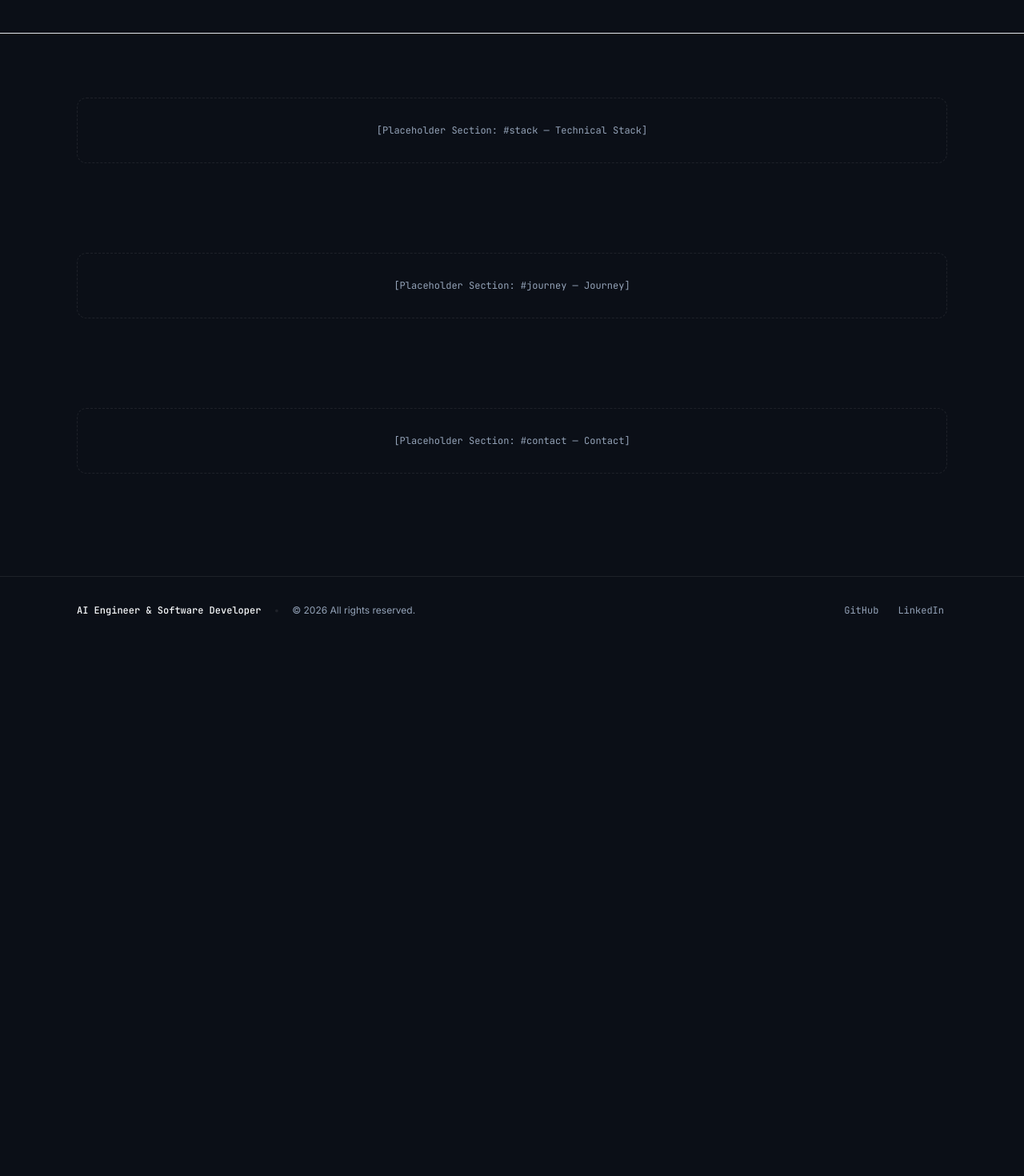
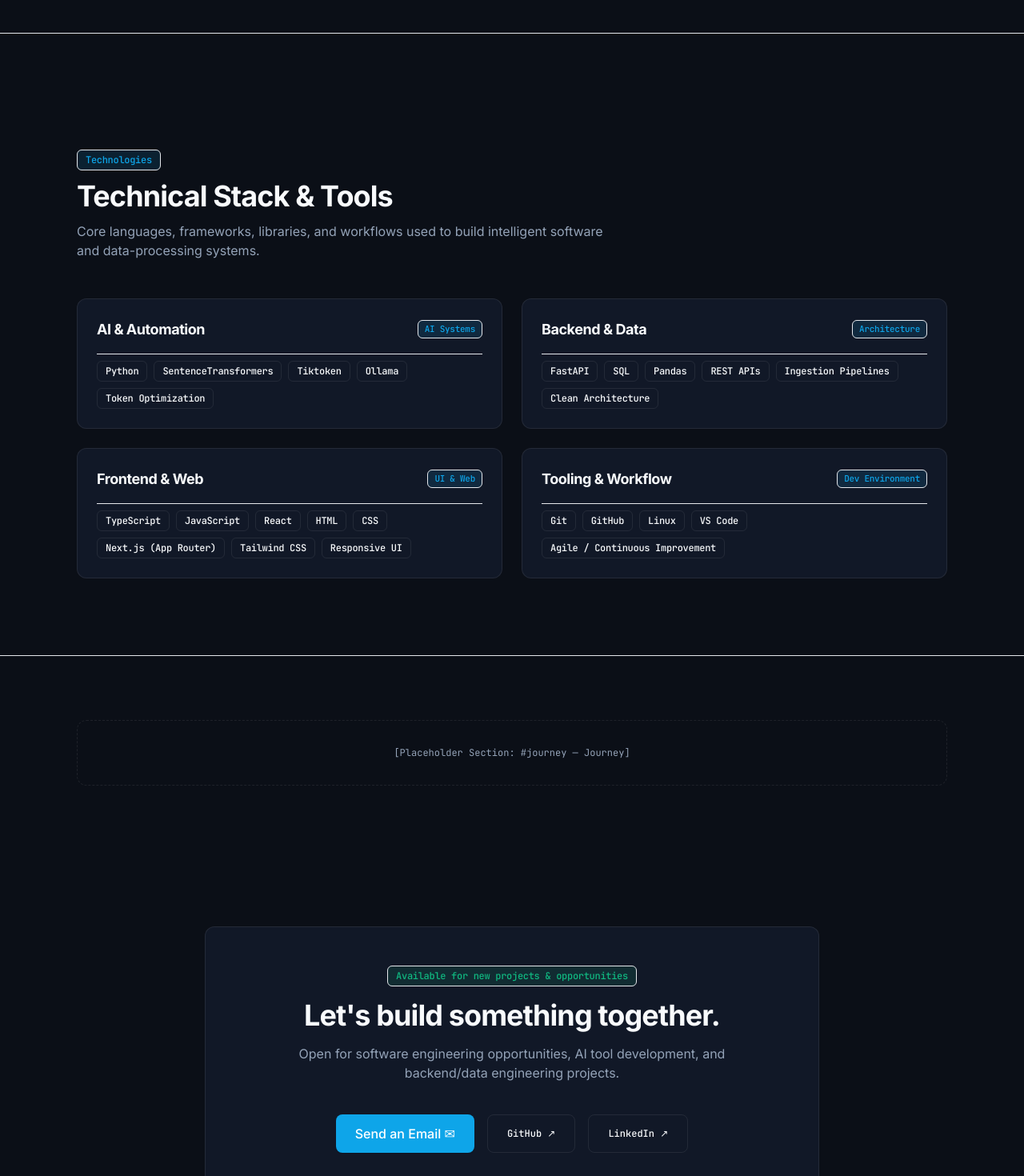
Before and after one commit to ddamago0/Portfolio, a Next.js app: page / in a window 1280 px wide. Shown: the part 3020-4490 px from the top of the page at 80% size. Before the commit the page ends 3825 px from the top, so only its background shows below. Built offline with nearby package versions, Linux system fonts and the light colour scheme.

Commit message:
feat: add technical stack taxonomy and contact call-to-action sections

```diff
--- a/src/app/page.tsx
+++ b/src/app/page.tsx
@@ -2,6 +2,8 @@ import { Hero } from "@/components/sections/hero";
 import { Projects } from "@/components/sections/projects";
 import { About } from "@/components/sections/about";
 import { WhatIBuild } from "@/components/sections/what-i-build";
+import { TechStack } from "@/components/sections/tech-stack";
+import { Contact } from "@/components/sections/contact";
 import { Container } from "@/components/ui/container";
 
 export default function Home() {
@@ -19,15 +21,10 @@ export default function Home() {
       {/* What I Build Section */}
       <WhatIBuild />
 
-      {/* Remaining Section Placeholders for Anchor Navigation */}
-      <section id="stack" className="scroll-mt-20 py-8">
-        <Container size="lg">
-          <div className="border border-dashed border-surface-border rounded-xl p-8 text-center text-xs font-mono text-muted-foreground">
-            [Placeholder Section: #stack — Technical Stack]
-          </div>
-        </Container>
-      </section>
+      {/* Technical Stack Section */}
+      <TechStack />
 
+      {/* Journey Section Placeholder (for #journey anchor navigation) */}
       <section id="journey" className="scroll-mt-20 py-8">
         <Container size="lg">
           <div className="border border-dashed border-surface-border rounded-xl p-8 text-center text-xs font-mono text-muted-foreground">
@@ -36,13 +33,8 @@ export default function Home() {
         </Container>
       </section>
 
-      <section id="contact" className="scroll-mt-20 py-8">
-        <Container size="lg">
-          <div className="border border-dashed border-surface-border rounded-xl p-8 text-center text-xs font-mono text-muted-foreground">
-            [Placeholder Section: #contact — Contact]
-          </div>
-        </Container>
-      </section>
+      {/* Contact Section */}
+      <Contact />
     </main>
   );
 }
--- /dev/null
+++ b/src/components/sections/contact.tsx
@@ -0,0 +1,55 @@
+import * as React from "react";
+import { Container } from "@/components/ui/container";
+import { Badge } from "@/components/ui/badge";
+import { Card } from "@/components/ui/card";
+import { Button } from "@/components/ui/button";
+import { contactContent } from "@/content/contact";
+
+export const Contact: React.FC = () => {
+  return (
+    <section id="contact" className="scroll-mt-20 py-16 sm:py-24 border-b border-surface-border/60">
+      <Container size="lg">
+        <Card className="border-surface-border bg-surface/90 p-8 sm:p-12 text-center space-y-8 max-w-3xl mx-auto">
+          <div className="space-y-4 max-w-xl mx-auto">
+            <div className="flex justify-center">
+              <Badge variant="success">
+                {contactContent.statusMessage}
+              </Badge>
+            </div>
+            <h2 className="text-2xl sm:text-4xl font-bold tracking-tight text-foreground">
+              {contactContent.sectionTitle}
+            </h2>
+            <p className="text-sm sm:text-base text-muted-foreground leading-relaxed">
+              {contactContent.sectionDescription}
+            </p>
+          </div>
+
+          <div className="flex flex-col sm:flex-row items-center justify-center gap-4 pt-2">
+            <Button
+              variant="primary"
+              size="lg"
+              href={`mailto:${contactContent.email}`}
+              className="w-full sm:w-auto"
+            >
+              {contactContent.emailCtaLabel} ✉
+            </Button>
+
+            {contactContent.socials.map((social) => (
+              <Button
+                key={social.platform}
+                variant="outline"
+                size="lg"
+                href={social.url}
+                target="_blank"
+                rel="noopener noreferrer"
+                className="w-full sm:w-auto font-mono text-xs"
+              >
+                {social.platform} ↗
+              </Button>
+            ))}
+          </div>
+        </Card>
+      </Container>
+    </section>
+  );
+};
--- /dev/null
+++ b/src/components/sections/tech-stack.tsx
@@ -0,0 +1,53 @@
+import * as React from "react";
+import { Container } from "@/components/ui/container";
+import { Badge } from "@/components/ui/badge";
+import { Card } from "@/components/ui/card";
+import { stackContent } from "@/content/stack";
+
+export const TechStack: React.FC = () => {
+  return (
+    <section id="stack" className="scroll-mt-20 py-16 sm:py-24 border-b border-surface-border/60">
+      <Container size="lg">
+        <div className="space-y-12">
+          {/* Header de la Sección */}
+          <div className="space-y-3 max-w-2xl">
+            <Badge variant="accent">{stackContent.sectionBadge}</Badge>
+            <h2 className="text-2xl sm:text-3xl md:text-4xl font-bold tracking-tight text-foreground">
+              {stackContent.sectionTitle}
+            </h2>
+            <p className="text-sm sm:text-base text-muted-foreground leading-relaxed">
+              {stackContent.sectionDescription}
+            </p>
+          </div>
+
+          {/* Rejilla de Categorías */}
+          <div className="grid grid-cols-1 md:grid-cols-2 gap-6">
+            {stackContent.categories.map((cat) => (
+              <Card
+                key={cat.id}
+                className="space-y-4 border-surface-border bg-surface/80 hover:border-muted-foreground/30 transition-all"
+              >
+                <div className="flex items-center justify-between">
+                  <h3 className="text-lg font-bold text-foreground tracking-tight">
+                    {cat.category}
+                  </h3>
+                  <Badge variant="accent" size="sm">
+                    {cat.badge}
+                  </Badge>
+                </div>
+
+                <div className="flex flex-wrap gap-2 pt-2 border-t border-surface-border/50">
+                  {cat.skills.map((skill) => (
+                    <Badge key={skill} variant="outline" size="md" className="font-mono">
+                      {skill}
+                    </Badge>
+                  ))}
+                </div>
+              </Card>
+            ))}
+          </div>
+        </div>
+      </Container>
+    </section>
+  );
+};
--- /dev/null
+++ b/src/content/contact.ts
@@ -0,0 +1,39 @@
+export interface SocialLink {
+  platform: string;
+  label: string;
+  url: string;
+}
+
+export interface ContactContent {
+  sectionBadge: string;
+  sectionTitle: string;
+  sectionDescription: string;
+  statusBadge: string;
+  statusMessage: string;
+  email: string;
+  emailCtaLabel: string;
+  socials: SocialLink[];
+}
+
+export const contactContent: ContactContent = {
+  sectionBadge: "Get In Touch",
+  sectionTitle: "Let's build something together.",
+  sectionDescription:
+    "Open for software engineering opportunities, AI tool development, and backend/data engineering projects.",
+  statusBadge: "Status",
+  statusMessage: "Available for new projects & opportunities",
+  email: "contact@example.com",
+  emailCtaLabel: "Send an Email",
+  socials: [
+    {
+      platform: "GitHub",
+      label: "GitHub Profile",
+      url: "https://github.com",
+    },
+    {
+      platform: "LinkedIn",
+      label: "LinkedIn Profile",
+      url: "https://linkedin.com",
+    },
+  ],
+};
--- /dev/null
+++ b/src/content/stack.ts
@@ -0,0 +1,74 @@
+export interface StackCategory {
+  id: string;
+  category: string;
+  badge: string;
+  skills: string[];
+}
+
+export interface StackContent {
+  sectionBadge: string;
+  sectionTitle: string;
+  sectionDescription: string;
+  categories: StackCategory[];
+}
+
+export const stackContent: StackContent = {
+  sectionBadge: "Technologies",
+  sectionTitle: "Technical Stack & Tools",
+  sectionDescription:
+    "Core languages, frameworks, libraries, and workflows used to build intelligent software and data-processing systems.",
+  categories: [
+    {
+      id: "ai-automation",
+      category: "AI & Automation",
+      badge: "AI Systems",
+      skills: [
+        "Python",
+        "SentenceTransformers",
+        "Tiktoken",
+        "Ollama",
+        "Token Optimization",
+      ],
+    },
+    {
+      id: "backend-data",
+      category: "Backend & Data",
+      badge: "Architecture",
+      skills: [
+        "FastAPI",
+        "SQL",
+        "Pandas",
+        "REST APIs",
+        "Ingestion Pipelines",
+        "Clean Architecture",
+      ],
+    },
+    {
+      id: "frontend-web",
+      category: "Frontend & Web",
+      badge: "UI & Web",
+      skills: [
+        "TypeScript",
+        "JavaScript",
+        "React",
+        "HTML",
+        "CSS",
+        "Next.js (App Router)",
+        "Tailwind CSS",
+        "Responsive UI",
+      ],
+    },
+    {
+      id: "tooling-workflow",
+      category: "Tooling & Workflow",
+      badge: "Dev Environment",
+      skills: [
+        "Git",
+        "GitHub",
+        "Linux",
+        "VS Code",
+        "Agile / Continuous Improvement",
+      ],
+    },
+  ],
+};
```
